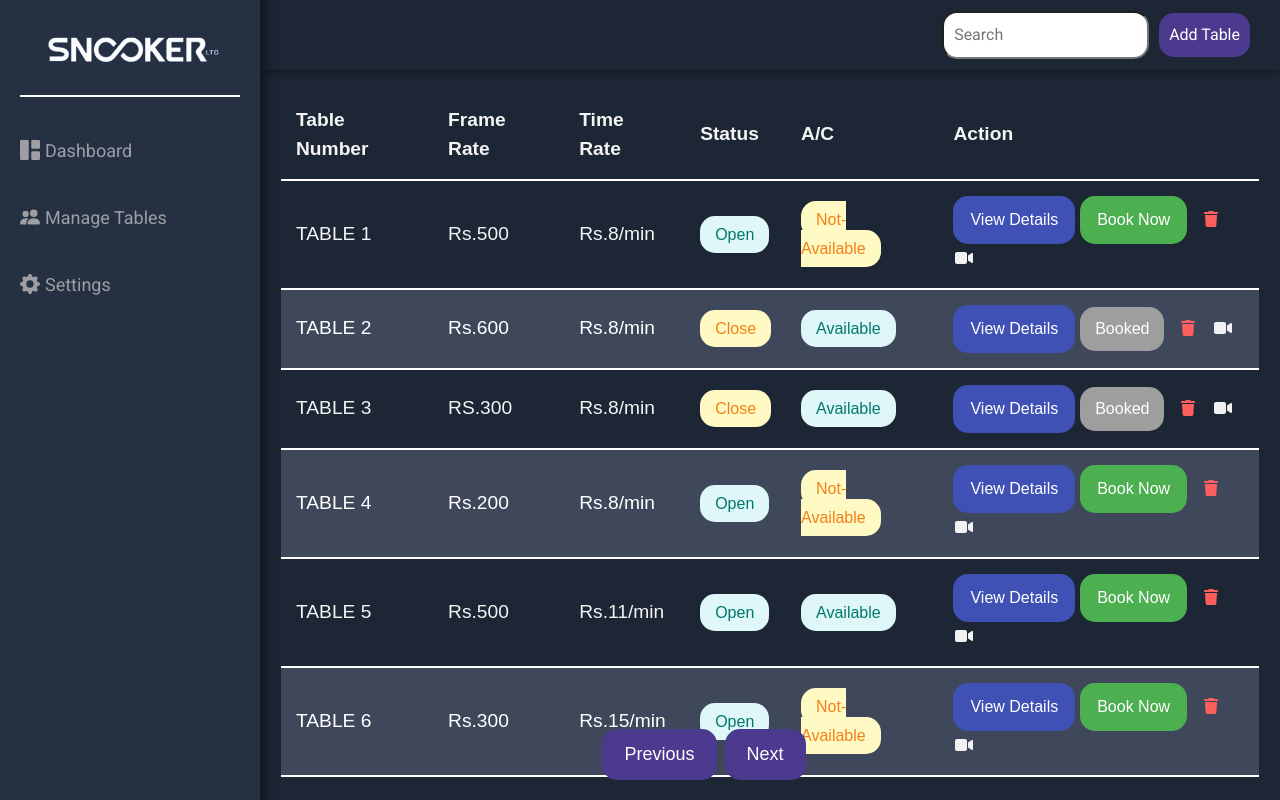
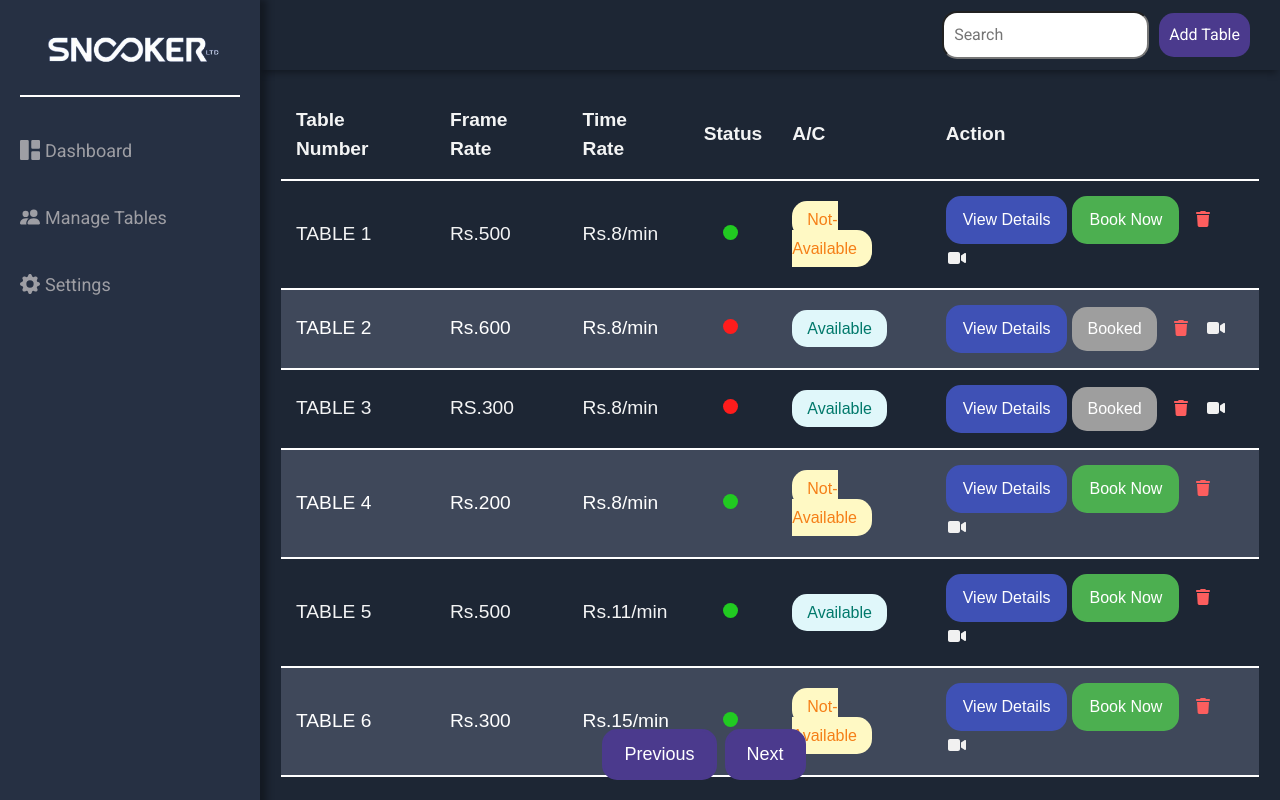
Before and after one commit to UjjwalMrzn/Table-Frontend, a React (Vite) app in the folder AdminPanel/: page /dashboard in a window 1280 px wide. Built offline with nearby package versions, Linux system fonts and the light colour scheme; no server answers; a web font is replaced by a local one.

Commit message:
2nd changes

```diff
--- a/AdminPanel/src/App.jsx
+++ b/AdminPanel/src/App.jsx
@@ -45,7 +45,7 @@ function App() {
       <main className='main-container'>
         <BrowserRouter>
           <Route path="/" component={Home} />
-          <Route path="/User/:id" component={User} />
+          <Route path="/user/:id" component={User} />
           <Route path="/details/:id" component={Details} />
           <Route path="/login" component={Login} />
           <Route path="/register" component={Register} />
--- a/AdminPanel/src/Dashboard.css
+++ b/AdminPanel/src/Dashboard.css
@@ -260,3 +260,21 @@
     margin: 5px 0;
   } */
 }
+
+
+.status-dot {
+  width: 15px;
+  height: 15px;
+  border-radius: 50%;
+  display: inline-block;
+  /* margin-right: 5px; */
+  margin-left: 19px;
+}
+
+.status-dot.open {
+  background-color: rgb(33, 202, 33);
+}
+
+.status-dot.close {
+  background-color: rgb(255, 28, 28);
+}
--- a/AdminPanel/src/Dashboard.jsx
+++ b/AdminPanel/src/Dashboard.jsx
@@ -91,10 +91,9 @@ const Dashboard = () => {
                 <td>{table.framerate}</td>
                 <td>{table.timerate}</td>
                 <td>
-                  <span className={`status ${table.status.toLowerCase()}`}>
-                    {table.status}
-                  </span>
-                </td>
+  <span className={`status-dot ${table.status === 'Open' ? 'open' : 'close'}`} />
+</td>
+
                     <td>
                   <span className={`AC ${table.AC}`}>
                     {table.AC}
@@ -106,7 +105,7 @@ const Dashboard = () => {
                       View Details
                     </button>
                   </Link>
-                  <Link to={`/User/${table.id}`}>
+                  <Link to={`/user/${table.id}`}>
                     <button
                       className={`book-btn ${table.status === 'Close' ? 'disabled' : ''}`}
                       disabled={table.status === 'Close'}
```
